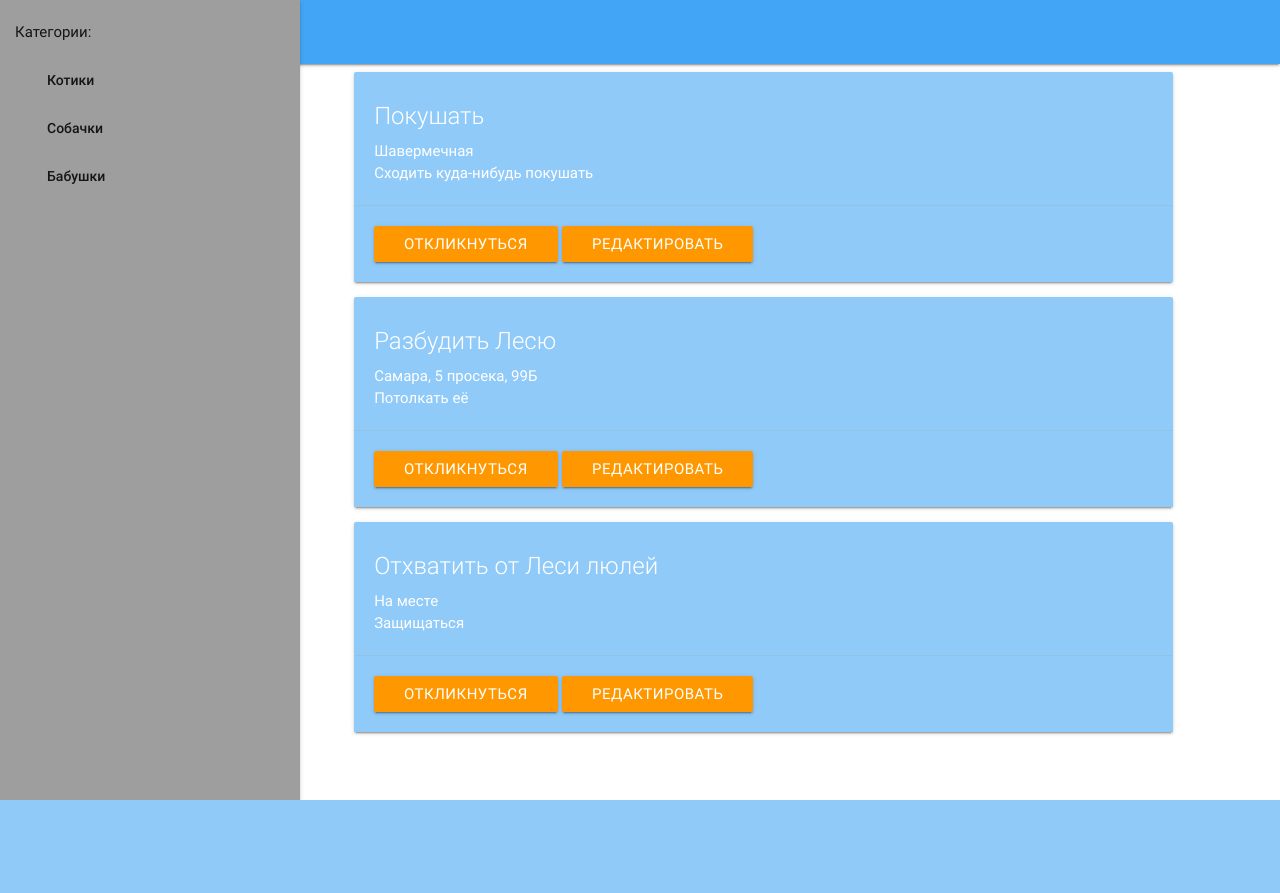
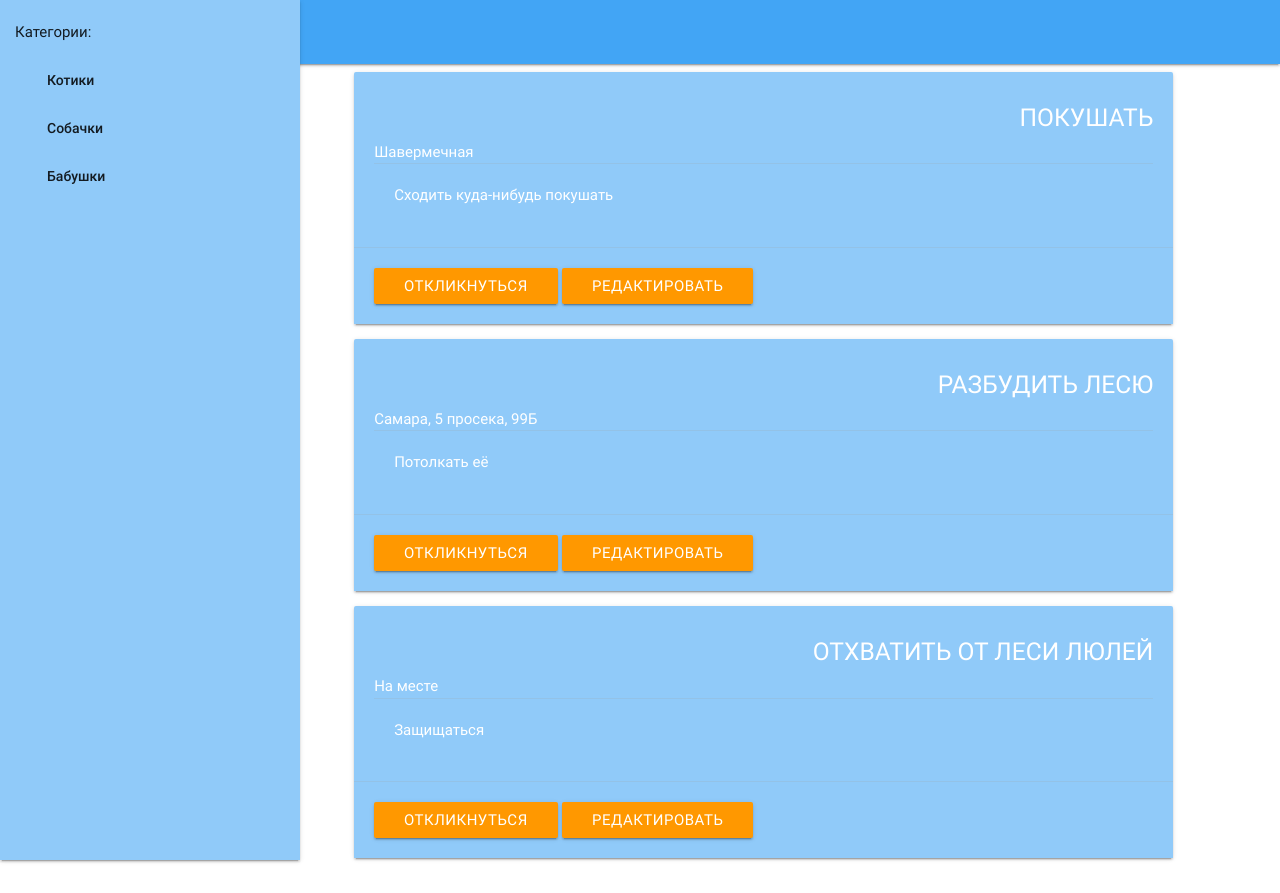
Before and after one commit to Regulknight/FFL, a Flask app: page /tasks in a window 1280 px wide. Before the commit the page ends 800 px from the top, so only its background shows below. Run offline with Flask 2, Linux system fonts and the light colour scheme; some libraries are stand-ins or nearby versions.

Commit message:
Оформление тасков

```diff
--- a/templates/Card.html
+++ b/templates/Card.html
@@ -5,6 +5,11 @@
     <meta http-equiv="Content-Type" content="text/html; charset=UTF-8"/>
   <meta name="viewport" content="width=device-width, initial-scale=1, maximum-scale=1.0, user-scalable=no"/>
     <title>Create New Post</title>
+    <style>
+        h5{
+            text-transform: uppercase
+        }
+    </style>
   <!-- CSS  -->
   <link href="https://fonts.googleapis.com/icon?family=Material+Icons" rel="stylesheet">
   <link href="../css/materialize.css" type="text/css" rel="stylesheet" media="screen,projection"/>
@@ -14,7 +19,7 @@
 
 <body>
 <header>
-    <ul id="nav-mobile" class="side-nav fixed grey" style="transform: translateX(0%);">
+    <ul id="nav-mobile" class="side-nav fixed blue lighten-3" style="transform: translateX(0%);">
         <ul class="collection" style="border: 0px; padding-left: 5%" >
             <li class="collection-header">Категории:</li>
             {% for category in category_list %}
@@ -32,10 +37,10 @@
 
         <div class="card blue lighten-3">
             <div class="card-content white-text">
-                <span class="card-title">{{task.name}}</span>
+                <span class="card-title"><h5 align="right">{{task.name}}</h5></span>
                 <p>{{task.time}}</p>
                 <p>{{task.location}}</p>
-                <p>{{task.description}}</p>
+                <div class = "card-action"><p>{{task.description}}</p></div>
             </div>
             <div class="card-action">
                 {% if current_user not in task.members %}
```
